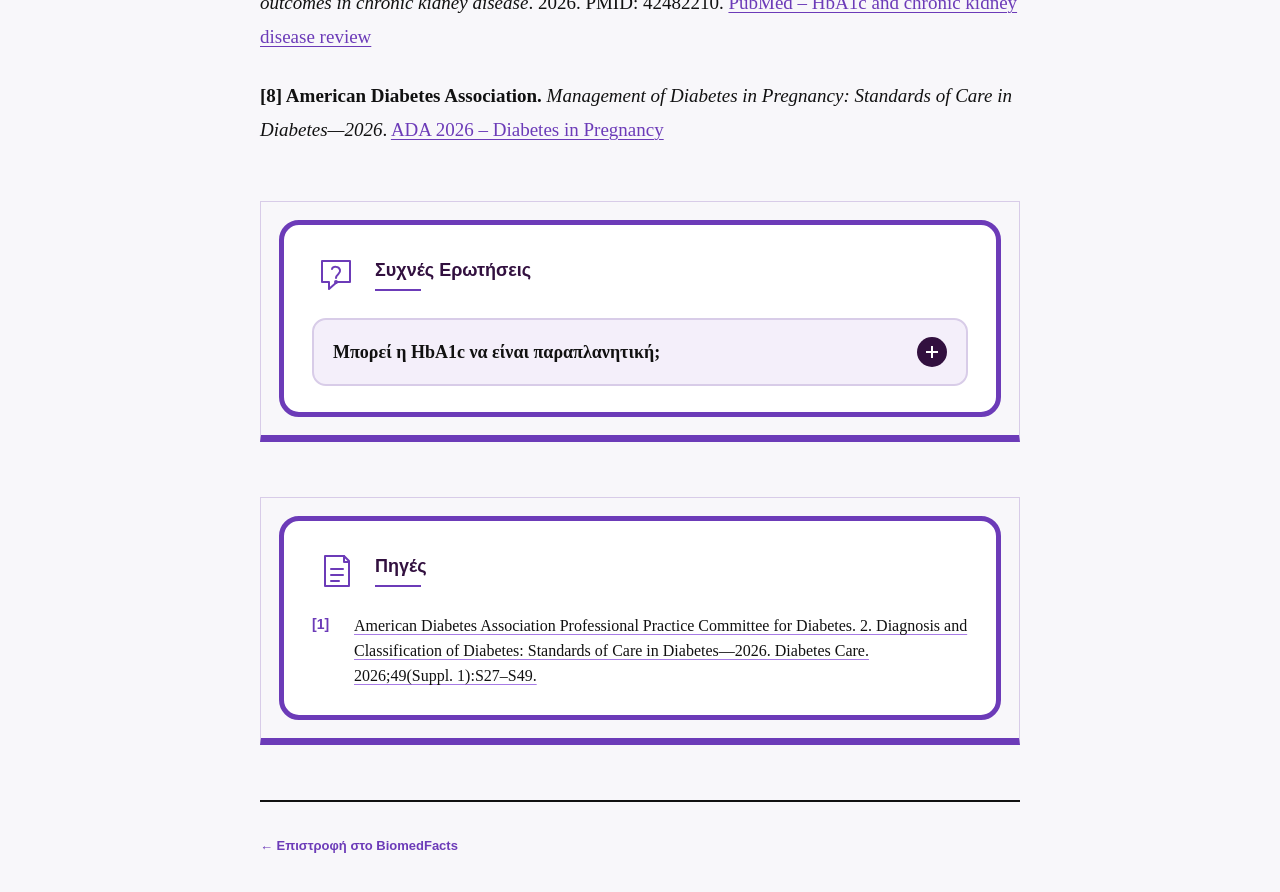
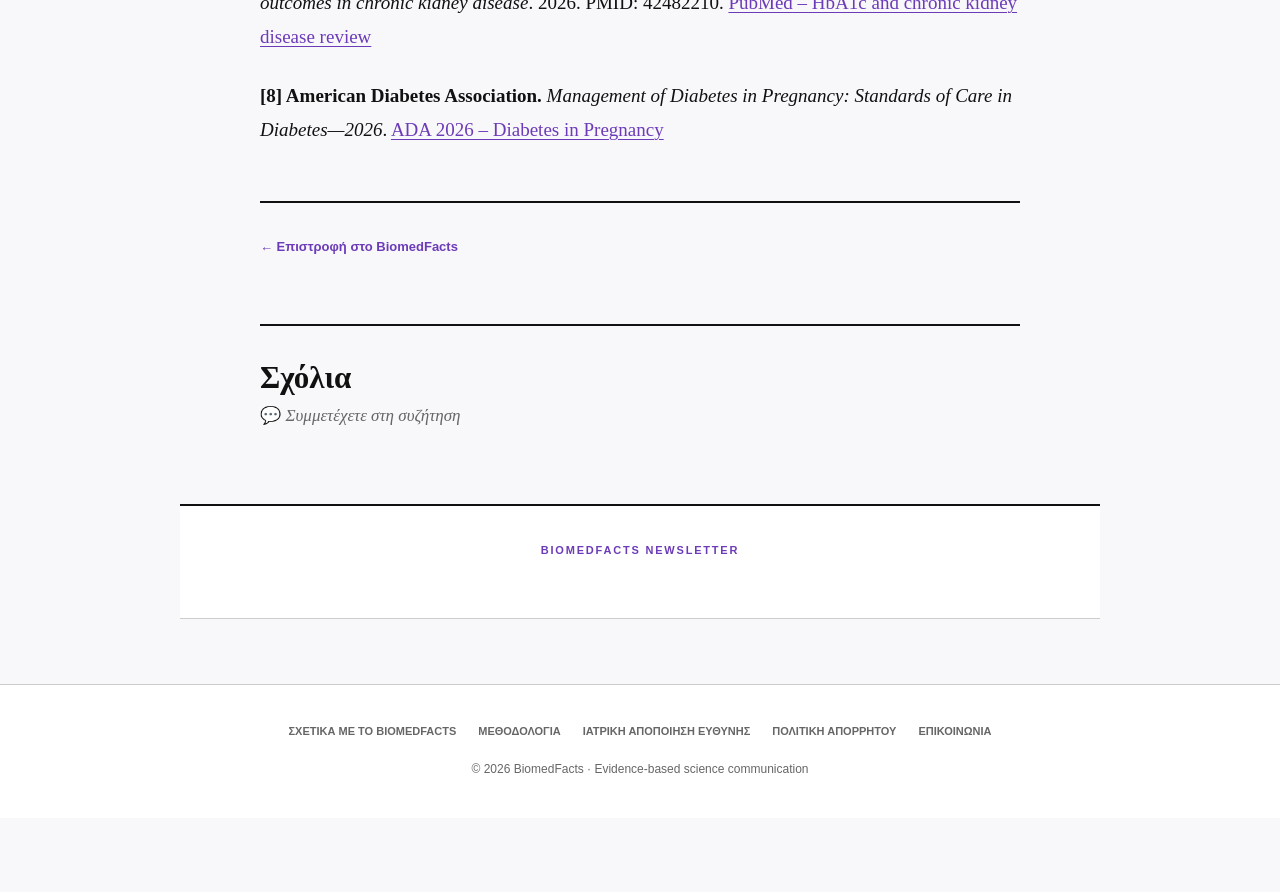
Before and after one commit to BiomedFacts/BiomedFacts, a Jekyll site: the page built from _posts/2026-09-19-glykozyliwmenh-aimosfairinh-hba1c-ti-deixnei-h-e3etash-kai-pws-ermhneyontai-oi-times.md, in a window 1280 px wide and 900 px high, scrolled down 9721 px. Shown: the top 892 px of the window. Built offline with Jekyll 4.4.1, drawn with Linux system fonts in a browser that asks for light colours; comment, search, counter and statistics services are not loaded; after the commit the page ends 10539 px from its top, so only the background shows below that.

Commit message:
Update _posts/2026-09-19-glykozyliwmenh-aimosfairinh-hba1c-ti-deixnei-h-e3etash-kai-pws-ermhneyontai-oi-times.md (via Pages CMS)

```diff
--- a/_posts/2026-09-19-glykozyliwmenh-aimosfairinh-hba1c-ti-deixnei-h-e3etash-kai-pws-ermhneyontai-oi-times.md
+++ b/_posts/2026-09-19-glykozyliwmenh-aimosfairinh-hba1c-ti-deixnei-h-e3etash-kai-pws-ermhneyontai-oi-times.md
@@ -20,18 +20,6 @@ overview: "Η HbA1c αποτυπώνει τη γλυκαιμική έκθεση
   ερμηνεύεται απομονωμένα: αναιμίες, αιμοσφαιρινοπάθειες, μεταβολές στη διάρκεια
   ζωής των ερυθρών αιμοσφαιρίων, νεφρική νόσος, εγκυμοσύνη και άλλοι παράγοντες
   μπορούν να επηρεάσουν το αποτέλεσμα."
-faqs:
-  - question: Μπορεί η HbA1c να είναι παραπλανητική;
-    answer: Ναι. Καταστάσεις που επηρεάζουν τη διάρκεια ζωής ή την ανανέωση των
-      ερυθρών αιμοσφαιρίων, όπως αιμόλυση, σημαντική απώλεια αίματος, ορισμένες
-      αναιμίες και πρόσφατη μετάγγιση, μπορούν να αλλοιώσουν τη σχέση μεταξύ
-      HbA1c και πραγματικής γλυκαιμίας. Παρεμβολές μπορούν επίσης να εμφανιστούν
-      σε ορισμένες αιμοσφαιρινοπάθειες και να εξαρτώνται από τη μέθοδο μέτρησης.
-sources:
-  - reference: "American Diabetes Association Professional Practice Committee for
-      Diabetes. 2. Diagnosis and Classification of Diabetes: Standards of Care
-      in Diabetes—2026. Diabetes Care. 2026;49(Suppl. 1):S27–S49."
-    url: https://diabetesjournals.org/care/article/49/Supplement_1/S27/163926/2-Diagnosis-and-Classification-of-Diabetes
 ---
 Η **γλυκοζυλιωμένη αιμοσφαιρίνη** ή **HbA1c** είναι μία από τις σημαντικότερες εργαστηριακές εξετάσεις για την αξιολόγηση της γλυκόζης στο αίμα.
 
```
